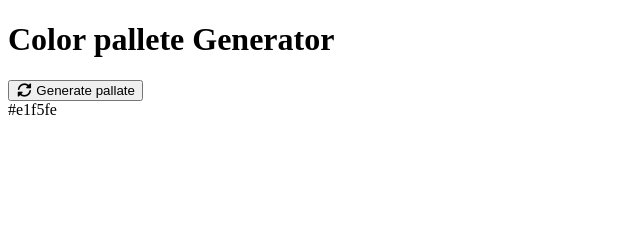
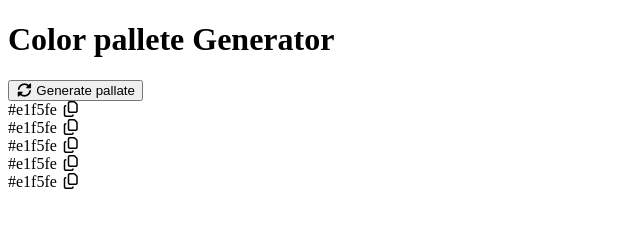
Before and after one commit to wasi-coder/color_pallete_generator, a plain HTML site: page index.html in a window 1280 px wide. Shown: the whole page, without its empty margins (0-640 px from the left). Drawn offline with Linux system fonts and the light colour scheme.

Commit message:
2nd commit

```diff
--- a/index.html
+++ b/index.html
@@ -22,16 +22,57 @@
         </button>
 
         <div class ="pallate-container">
-            <!-- Color boxes will be generated here -->
+            <!-- Color box 1 -->
             <div class="color-box">
                 <div class ="color" styles="background-color: #e1f5fe;"></div>
                 <div class="color-info">
                     <span class ="hex-value">#e1f5fe</span>
-                    <i class=""far-fa-copy copy-btn></i>
+                    <i class="far fa-copy copy-btn" title ="copy to clipboard "></i>
 
                 </div>
 
             </div>
+            <!-- Color box 2 -->
+            <div class="color-box">
+                <div class ="color" styles="background-color: #e1f5fe;"></div>
+                <div class="color-info">
+                    <span class ="hex-value">#e1f5fe</span>
+                    <i class="far fa-copy copy-btn" title ="copy to clipboard "></i>
+
+                </div>
+
+            </div>
+            <!-- Color box 3 -->
+            <div class="color-box">
+                <div class ="color" styles="background-color: #e1f5fe;"></div>
+                <div class="color-info">
+                    <span class ="hex-value">#e1f5fe</span>
+                    <i class="far fa-copy copy-btn" title ="copy to clipboard "></i>
+
+                </div>
+
+            </div>
+            <!-- Color box 4 -->
+            <div class="color-box">
+                <div class ="color" styles="background-color: #e1f5fe;"></div>
+                <div class="color-info">
+                    <span class ="hex-value">#e1f5fe</span>
+                    <i class="far fa-copy copy-btn" title ="copy to clipboard "></i>
+
+                </div>
+
+            </div>
+            <!-- Color box 5 -->
+            <div class="color-box">
+                <div class ="color" styles="background-color: #e1f5fe;"></div>
+                <div class="color-info">
+                    <span class ="hex-value">#e1f5fe</span>
+                    <i class="far fa-copy copy-btn" title ="copy to clipboard "></i>
+
+                </div>
+
+            </div>
+
         </div>
     </div>
 
--- a/styles.css
+++ b/styles.css
@@ -0,0 +1,7 @@
+@import url(https://fonts.googleapis.com/css?family=Roboto:100,200,300,400,500,600,700,800,900,100italic,200italic,300italic,400italic,500italic,600italic,700italic,800italic,900italic);
+*{
+    margin: 0;
+    padding: 0;
+    box-sizing: border-box;
+    font-family: "Roboto";
+}
```
